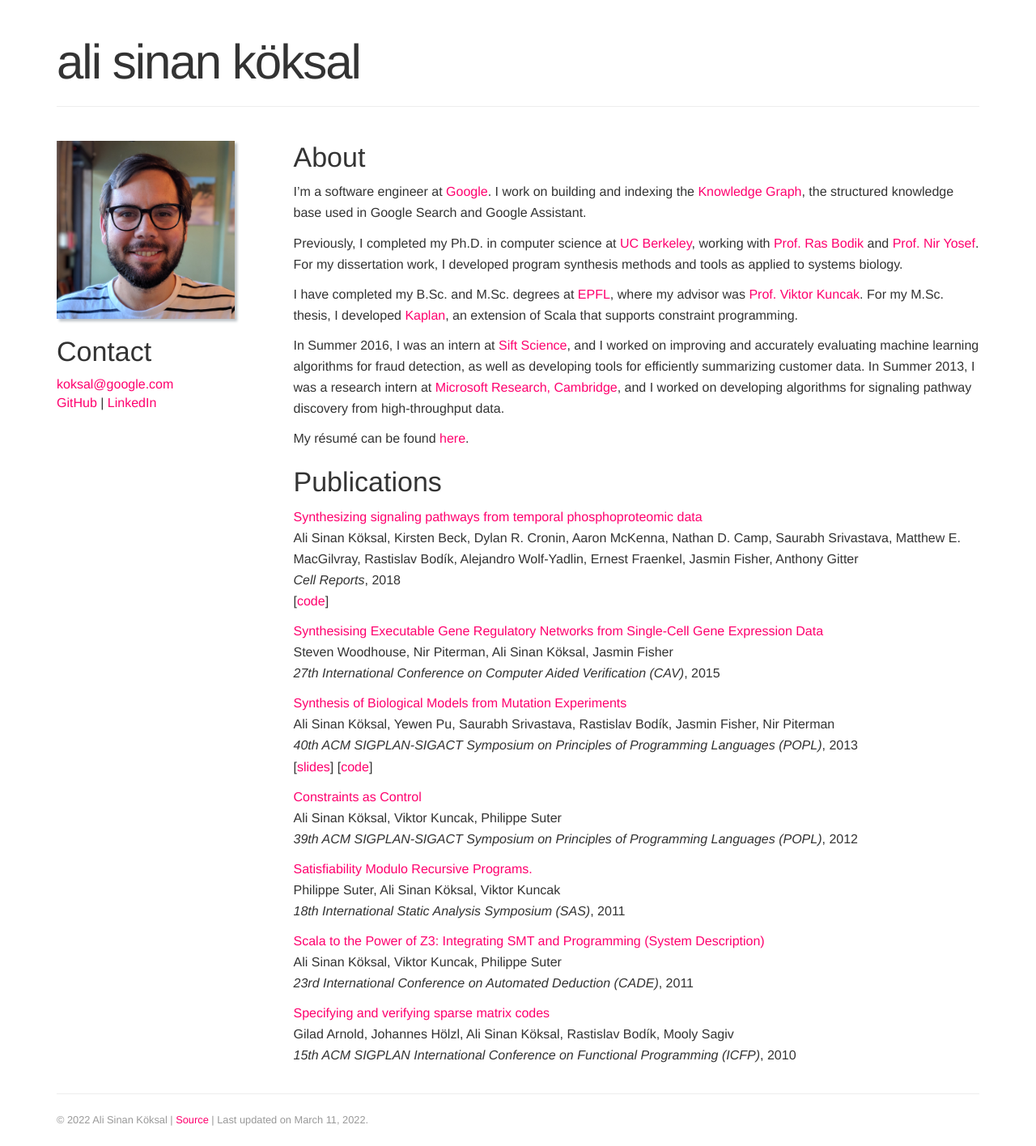
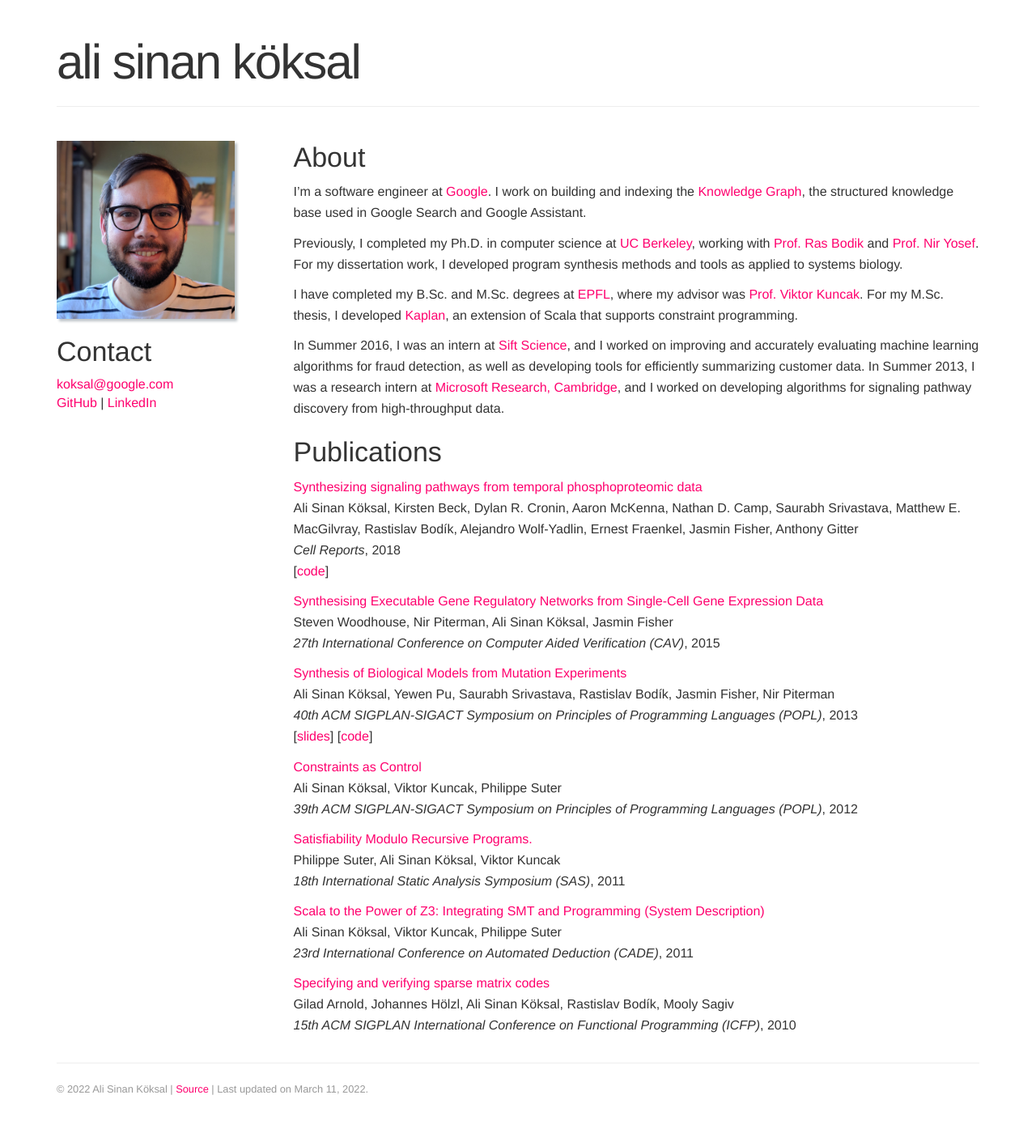
Before and after one commit to koksal/koksal.github.io, a Jekyll site: the page built from index.md, in a window 1280 px wide. Shown: the whole page at 81% size. Built offline with Jekyll 4.4.1, drawn with Linux system fonts in a browser that asks for light colours; some web fonts are replaced; after the commit the page ends 1379 px from its top, so only the background shows below that.

Commit message:
Update index.md

```diff
--- a/index.md
+++ b/index.md
@@ -10,8 +10,6 @@ I have completed my B.Sc. and M.Sc. degrees at [EPFL], where my advisor was [Pro
 
 In Summer 2016, I was an intern at [Sift Science], and I worked on improving and accurately evaluating machine learning algorithms for fraud detection, as well as developing tools for efficiently summarizing customer data. In Summer 2013, I was a research intern at [Microsoft Research, Cambridge][msr cambridge], and I worked on developing algorithms for signaling pathway discovery from high-throughput data.
 
-My résumé can be found [here][resume].
-
 [Google]: https://www.google.com/
 [kg]: https://googleblog.blogspot.com/2012/05/introducing-knowledge-graph-things-not.html
 [EPFL]: http://www.epfl.ch
```
Also changed, not shown: other parts of index.md (+0 -1 lines).
